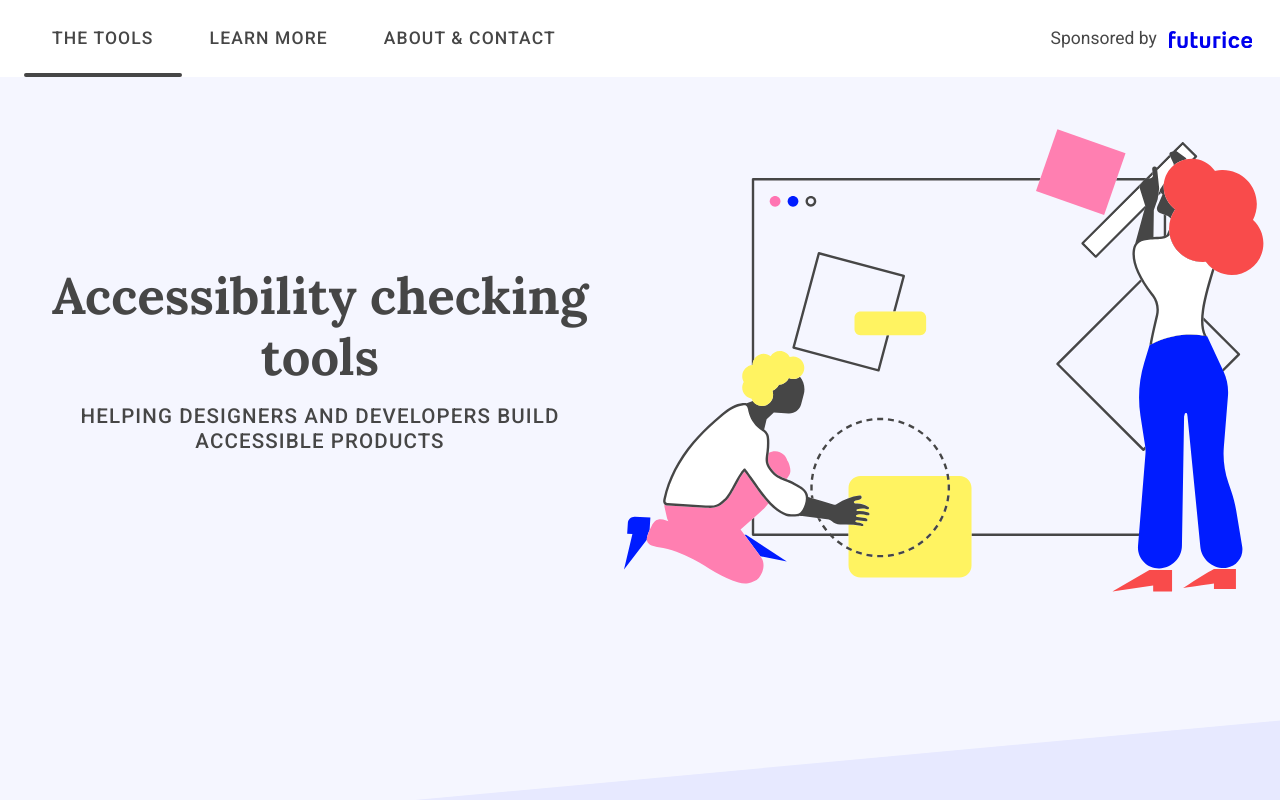
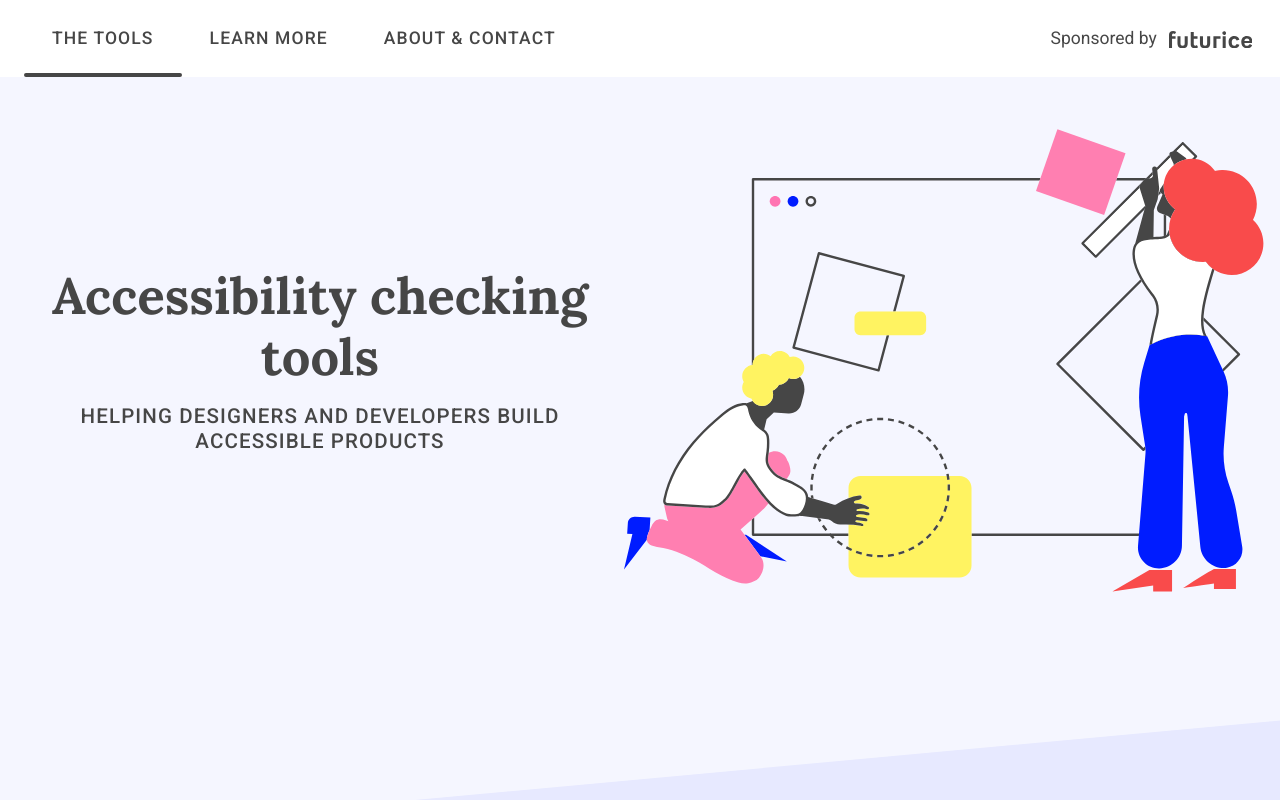
Before and after one commit to accessibility-tools/website, a Next.js app: page / in a window 1280 px wide. Shown: the top 800 px of the page. Built offline with nearby package versions, Linux system fonts and the light colour scheme.

Commit message:
use primary color for sponsor logo

```diff
--- a/src/components/sponsor/Sponsor.jsx
+++ b/src/components/sponsor/Sponsor.jsx
@@ -1,7 +1,7 @@
 import React from "react";
 import styled from "styled-components";
 import PropTypes from "prop-types";
-import { spacing } from "../../shared/style";
+import { spacing, color } from "../../shared/style";
 import Icon from "../icon/Icon";
 
 const Logo = styled(Icon)`
@@ -26,6 +26,7 @@ const Sponsor = ({ block, className }) => (
         className="Logo"
         block={block}
         iconPath="FutuLogo"
+        color={color.primary}
       ></Logo>
     </a>
   </LogoWrapper>
```
